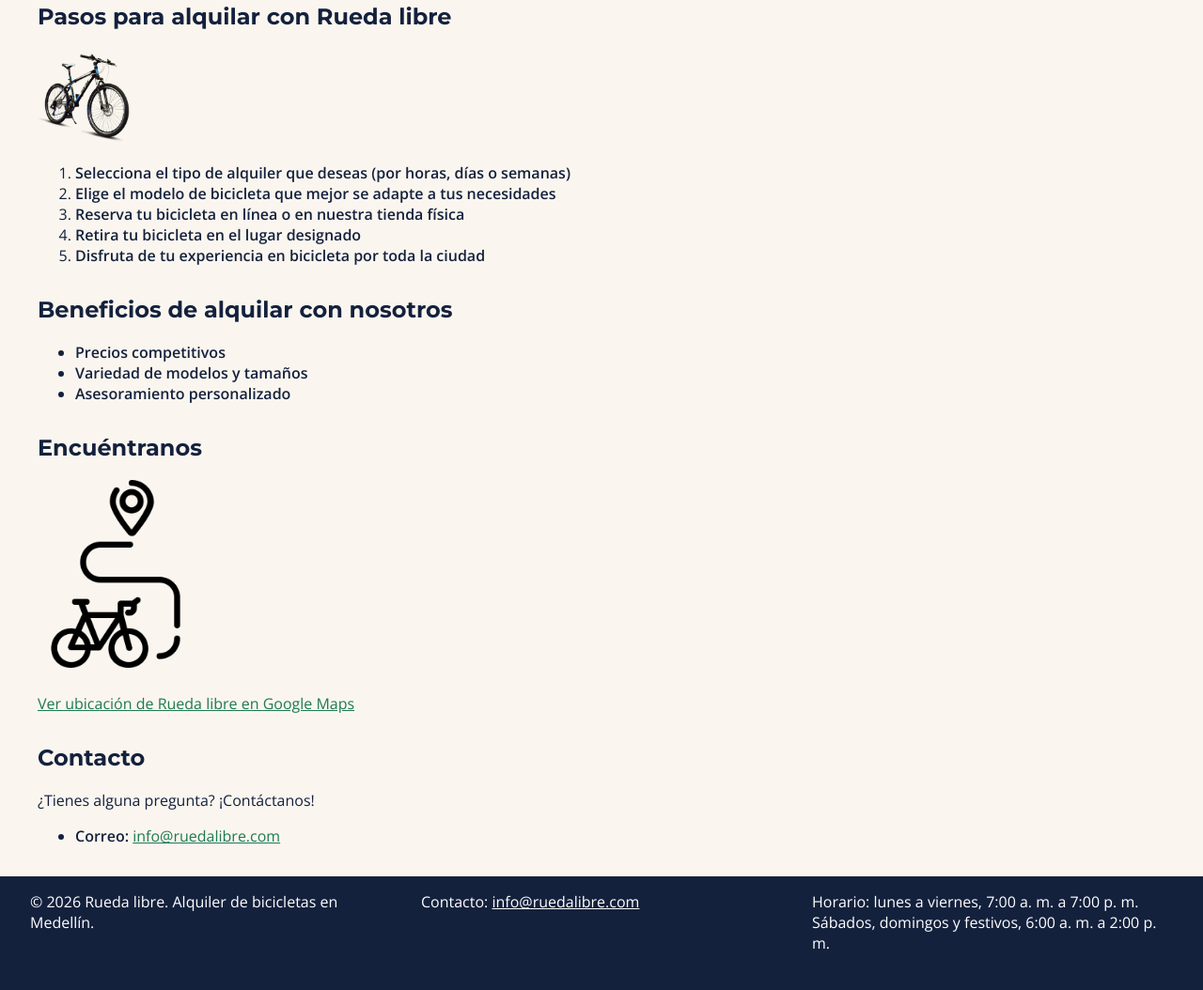
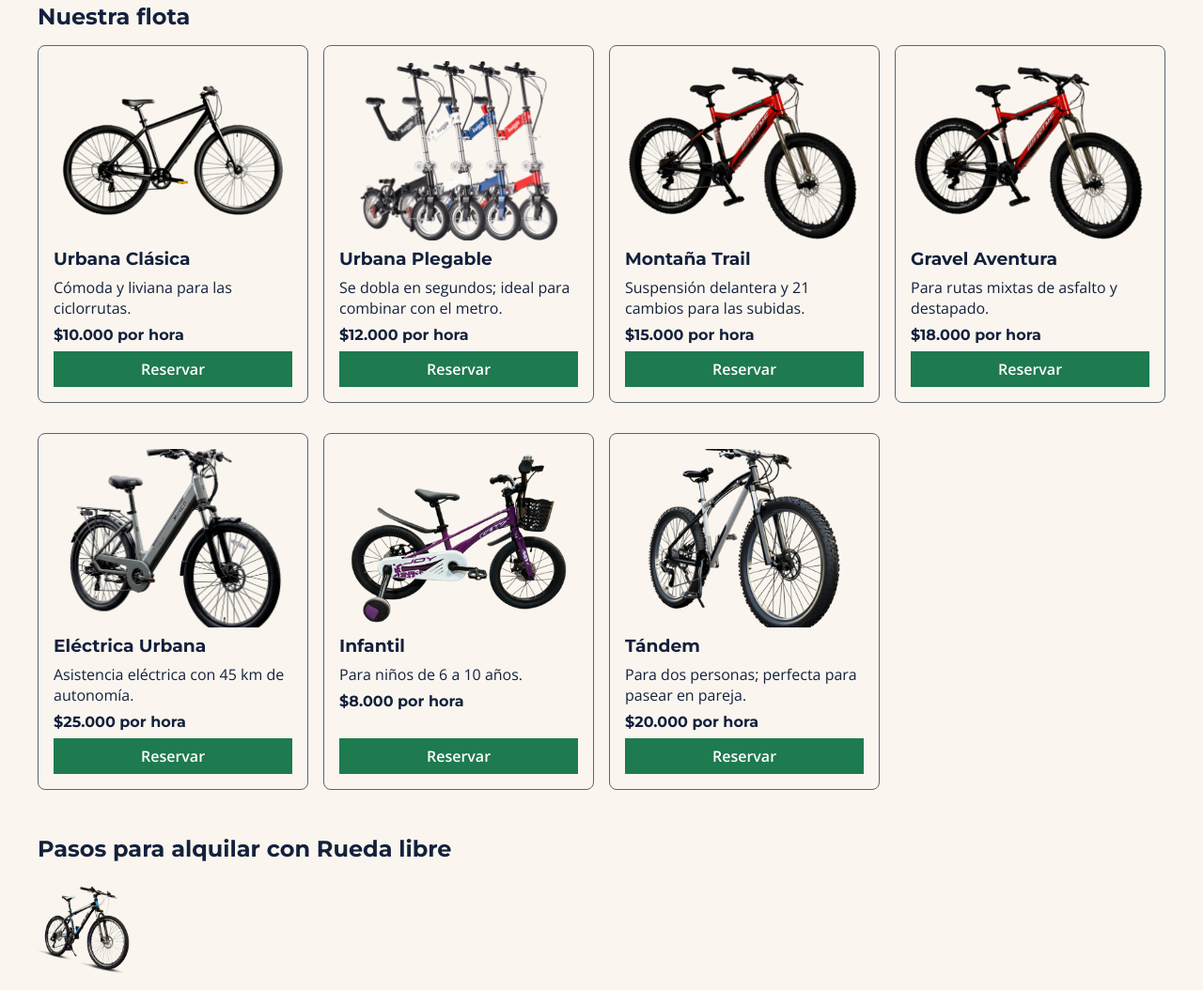
Before and after one commit to MrGarcia3108/rueda-libre, a plain HTML site: page index.html in a window 1280 px wide. Shown: the part 2369-3423 px from the top of the page at 94% size. Drawn offline with nearby package versions, Linux system fonts and the light colour scheme.

Commit message:
Minireto 2 semana 2

```diff
--- a/css/styles.css
+++ b/css/styles.css
@@ -221,6 +221,47 @@ button:hover {
 .tarjeta h3 {
     margin-block: var(--espacio-m) 0;
 }
+/* Flota: cuadrícula adaptable con Grid */
+#flota {
+    display: grid;
+    grid-template-columns: repeat(auto-fit, minmax(15rem, 1fr));
+    gap: var(--espacio-m);
+}
+
+/* El encabezado ocupa todas las columnas */
+#flota > h2 {
+    grid-column: 1 / -1;
+    margin: 0;
+}
+
+/* Cada tarjeta: Flexbox en columna */
+.modelo {
+    display: flex;
+    flex-direction: column;
+    justify-content: flex-start;
+    gap: var(--espacio-s);
+}
+
+.modelo h3,
+.modelo p {
+    margin: 0;
+}
+
+.modelo img {
+    aspect-ratio: 4 / 3;
+    object-fit: cover;
+}
+
+.modelo .precio {
+    font-family: var(--fuente-titulos);
+    font-weight: 700;
+}
+
+/* El enlace se va al final de la tarjeta */
+.modelo .btn-reservar {
+    margin-top: auto;
+    text-align: center;
+}
 
 /* Etiqueta "Nuevo": sale del flujo, no desplaza el contenido */
 .etiqueta-nuevo {
--- a/index.html
+++ b/index.html
@@ -48,6 +48,58 @@
                     <p class="etiqueta-nuevo">Nuevo</p>
                 </article>
         </section>
+        <section id="flota">
+            <h2>Nuestra flota</h2>
+            <article class="tarjeta modelo">
+                <img src="img/urbanaclasica.png" alt="Bicicleta Urbana Clásica">
+                <h3>Urbana Clásica</h3>
+                <p>Cómoda y liviana para las ciclorrutas.</p>
+                <p class="precio">$10.000 por hora</p>
+                <a href="paginas/reservas.html" class="btn-reservar">Reservar</a>
+            </article>
+            <article class="tarjeta modelo">
+                <img src="img/urbanaplegable.png" alt="Bicicleta Urbana Plegable">
+                <h3>Urbana Plegable</h3>
+                <p>Se dobla en segundos; ideal para combinar con el metro.</p>
+                <p class="precio">$12.000 por hora</p>
+                <a href="paginas/reservas.html" class="btn-reservar">Reservar</a>
+            </article>
+            <article class="tarjeta modelo">
+                <img src="img/montanatrail.png" alt="Bicicleta Montaña Trail">
+                <h3>Montaña Trail</h3>
+                <p>Suspensión delantera y 21 cambios para las subidas.</p>
+                <p class="precio">$15.000 por hora</p>
+                <a href="paginas/reservas.html" class="btn-reservar">Reservar</a>
+            </article>
+            <article class="tarjeta modelo">
+                <img src="img/gravelaventura.png" alt="Bicicleta Gravel Aventura">
+                <h3>Gravel Aventura</h3>
+                <p>Para rutas mixtas de asfalto y destapado.</p>
+                <p class="precio">$18.000 por hora</p>
+                <a href="paginas/reservas.html" class="btn-reservar">Reservar</a>
+            </article>
+            <article class="tarjeta modelo">
+                <img src="img/electricaurbana.png" alt="Bicicleta Eléctrica Urbana">
+                <h3>Eléctrica Urbana</h3>
+                <p>Asistencia eléctrica con 45 km de autonomía.</p>
+                <p class="precio">$25.000 por hora</p>
+                <a href="paginas/reservas.html" class="btn-reservar">Reservar</a>
+            </article>
+            <article class="tarjeta modelo">
+                <img src="img/infantil.png" alt="Bicicleta Infantil">
+                <h3>Infantil</h3>
+                <p>Para niños de 6 a 10 años.</p>
+                <p class="precio">$8.000 por hora</p>
+                <a href="paginas/reservas.html" class="btn-reservar">Reservar</a>
+            </article>
+            <article class="tarjeta modelo">
+                <img src="img/flotatandem.png" alt="Bicicleta Tándem">
+                <h3>Tándem</h3>
+                <p>Para dos personas; perfecta para pasear en pareja.</p>
+                <p class="precio">$20.000 por hora</p>
+                <a href="paginas/reservas.html" class="btn-reservar">Reservar</a>
+            </article>
+        </section>
         <section id="pasos">
             <h2>Pasos para alquilar con Rueda libre</h2>
             <img src="img/bicicleta.png" alt="Bicicleta" width="100">
```
Also changed, not shown: bitacora.txt (+7 -2 lines), img/electricaurbana.png (added), img/flotatandem.png (added), img/gravelaventura.png (added), img/infantil.png (added), img/montanatrail.png (added), img/urbanaclasica.png (added), img/urbanaplegable.png (added).
